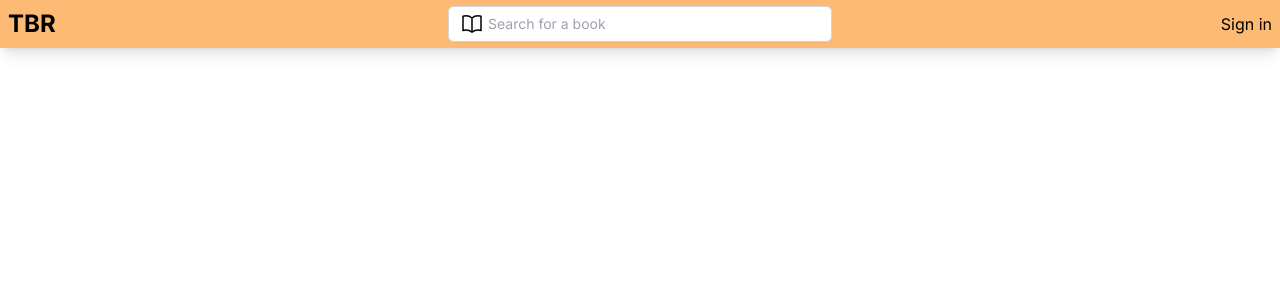
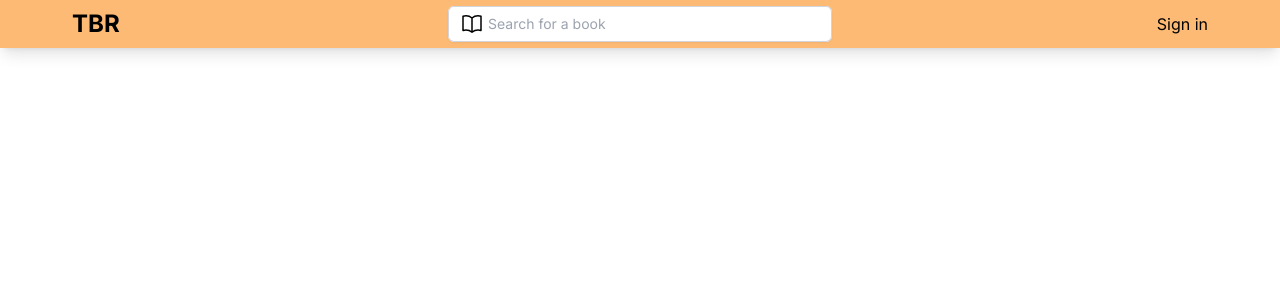
Before and after one commit to ElliotAdinolfi/TBR, a Next.js app: page / in a window 1280 px wide. Shown: the top 300 px of the page. Built offline with nearby package versions, Linux system fonts and the light colour scheme; no server answers.

Commit message:
adjusts styling for large displays

```diff
--- a/app/layout.tsx
+++ b/app/layout.tsx
@@ -38,7 +38,7 @@ export default function RootLayout({
 
 const Navbar = () => {
   return (
-    <div className="w-screen h-12 flex bg-orange-300 shadow-lg">
+    <div className="w-screen h-12 flex bg-orange-300 shadow-lg lg:px-16">
       <div className="flex w-1/2 p-2 text-2xl font-bold">
         <Link href="/">
           <h1>TBR</h1>
```
